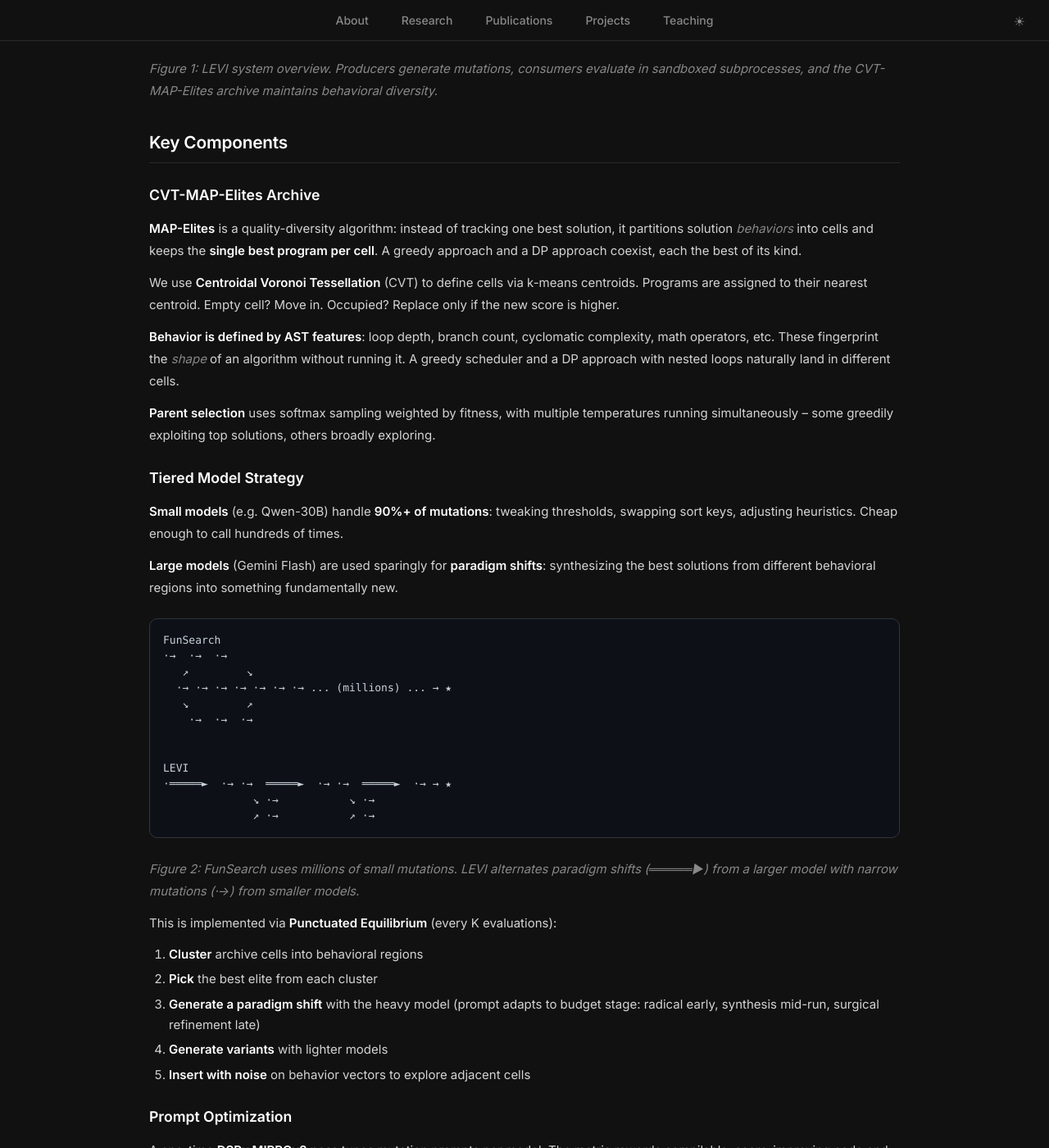
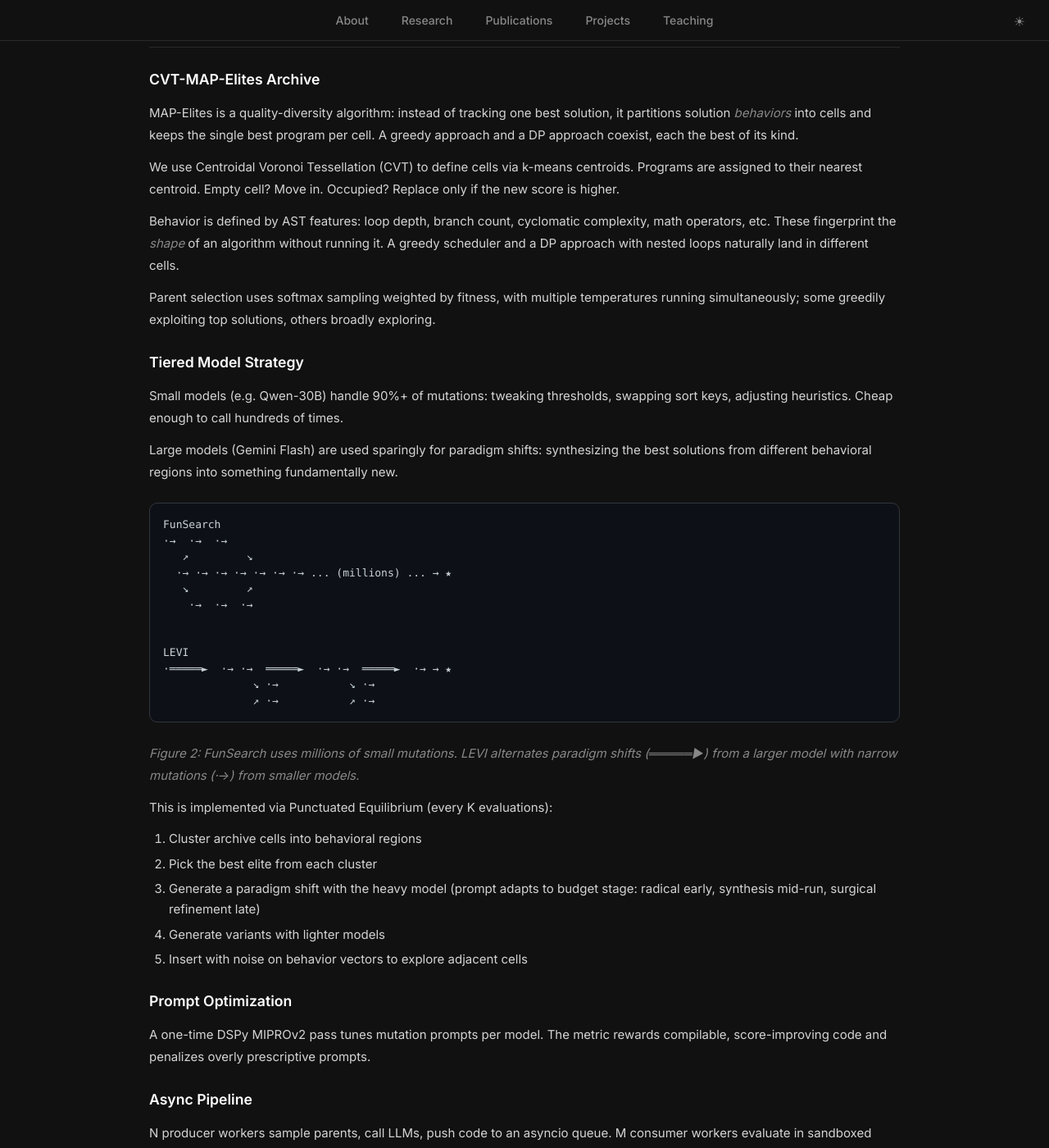
Before and after one commit to ttanv/ttanv.github.io, a Jekyll site: the page built from levi.md, in a window 1280 px wide and 1400 px high, scrolled down 3048 px. Shown: the whole window at 82% size. Built offline with Jekyll 4.4.1, drawn with Linux system fonts in a browser that asks for light colours; some of the changed text lies outside the part shown.

Commit message:
update text

````diff
--- a/levi.md
+++ b/levi.md
@@ -9,7 +9,7 @@ permalink: /levi
 <details markdown="1">
 <summary><strong>Example: LEVI-evolved EPLB strategy (74.6%)</strong></summary>
 
-One of the programs LEVI discovered for EPLB (Expert Parallel Load Balancing) -- replicating and assigning MoE experts across GPUs to minimize imbalance. This strategy uses greedy apportionment to decide replica counts, then a snake-mapping placement to spread hot experts evenly across devices.
+One of the programs LEVI discovered for EPLB (Expert Parallel Load Balancing). Replicating and assigning MoE experts across GPUs to minimize imbalance. This strategy uses greedy apportionment to decide replica counts, then a snake-mapping placement to spread hot experts evenly across devices.
 
 ```python
 import torch
@@ -135,11 +135,11 @@ def rebalance_experts(
 
 ## TLDR
 
-Existing LLM-based evolutionary systems (OpenEvolve, ShinkaEvolve) have **weak diversity mechanisms**, converge early, and compensate by throwing expensive models at the problem. This leads to bloated costs and unnecessary complexity.
+Existing LLM-based evolutionary systems (OpenEvolve, ShinkaEvolve) have weak diversity mechanisms, converge early, and compensate by throwing expensive models at the problem. This leads to bloated costs and unnecessary complexity.
 
-LEVI fixes the root cause: **CVT-MAP-Elites** with **AST-based behavioral fingerprinting** keeps a diverse archive where each cell holds the best solution for its behavioral niche. Different algorithmic approaches naturally land in different cells, so the system never collapses onto one strategy. We split mutations into two tiers: **cheap small models** (e.g. Qwen-30B) for hundreds of narrow mutations, and a **larger model** (Gemini Flash) used sparingly for paradigm shifts.
+LEVI fixes the root cause: CVT-MAP-Elites with AST-based behavioral fingerprinting keeps a diverse archive where each cell holds the best solution for its behavioral niche. Different algorithmic approaches naturally land in different cells, so the system never collapses onto one strategy. We split mutations into two tiers: cheap small models (e.g. Qwen-30B) for hundreds of narrow mutations, and a larger model (e.g. Gemini Flash) used sparingly for paradigm shifts.
 
-Result: ***better*** scores than OpenEvolve, ShinkaEvolve, and GEPA on ADRS benchmarks at **1.5-6.7x lower cost**.
+Result: Better scores than OpenEvolve, ShinkaEvolve, and GEPA on ADRS benchmarks at **1.5-6.7x lower cost**.
 
 **LEVI will be open-sourced on GitHub soon.** Point it at a scoring function and a seed program and it runs until the budget is spent.
 
@@ -885,19 +883,19 @@ DSPy optimizes mutation prompts once up front, then producer workers sample pare
 
 ### CVT-MAP-Elites Archive
 
-**MAP-Elites** is a quality-diversity algorithm: instead of tracking one best solution, it partitions solution *behaviors* into cells and keeps the **single best program per cell**. A greedy approach and a DP approach coexist, each the best of its kind.
+MAP-Elites is a quality-diversity algorithm: instead of tracking one best solution, it partitions solution *behaviors* into cells and keeps the single best program per cell. A greedy approach and a DP approach coexist, each the best of its kind.
 
-We use **Centroidal Voronoi Tessellation** (CVT) to define cells via k-means centroids. Programs are assigned to their nearest centroid. Empty cell? Move in. Occupied? Replace only if the new score is higher.
+We use Centroidal Voronoi Tessellation (CVT) to define cells via k-means centroids. Programs are assigned to their nearest centroid. Empty cell? Move in. Occupied? Replace only if the new score is higher.
 
-**Behavior is defined by AST features**: loop depth, branch count, cyclomatic complexity, math operators, etc. These fingerprint the *shape* of an algorithm without running it. A greedy scheduler and a DP approach with nested loops naturally land in different cells.
+Behavior is defined by AST features: loop depth, branch count, cyclomatic complexity, math operators, etc. These fingerprint the *shape* of an algorithm without running it. A greedy scheduler and a DP approach with nested loops naturally land in different cells.
 
-**Parent selection** uses softmax sampling weighted by fitness, with multiple temperatures running simultaneously -- some greedily exploiting top solutions, others broadly exploring.
+Parent selection uses softmax sampling weighted by fitness, with multiple temperatures running simultaneously; some greedily exploiting top solutions, others broadly exploring.
 
 ### Tiered Model Strategy
 
-**Small models** (e.g. Qwen-30B) handle **90%+ of mutations**: tweaking thresholds, swapping sort keys, adjusting heuristics. Cheap enough to call hundreds of times.
+Small models (e.g. Qwen-30B) handle 90%+ of mutations: tweaking thresholds, swapping sort keys, adjusting heuristics. Cheap enough to call hundreds of times.
 
-**Large models** (Gemini Flash) are used sparingly for **paradigm shifts**: synthesizing the best solutions from different behavioral regions into something fundamentally new.
+Large models (Gemini Flash) are used sparingly for paradigm shifts: synthesizing the best solutions from different behavioral regions into something fundamentally new.
 
 ```
 FunSearch
@@ -916,21 +914,21 @@ LEVI
 
 *Figure 2: FunSearch uses millions of small mutations. LEVI alternates paradigm shifts (═════►) from a larger model with narrow mutations (·→) from smaller models.*
 
-This is implemented via **Punctuated Equilibrium** (every K evaluations):
+This is implemented via Punctuated Equilibrium (every K evaluations):
 
-1. **Cluster** archive cells into behavioral regions
-2. **Pick** the best elite from each cluster
-3. **Generate a paradigm shift** with the heavy model (prompt adapts to budget stage: radical early, synthesis mid-run, surgical refinement late)
-4. **Generate variants** with lighter models
-5. **Insert with noise** on behavior vectors to explore adjacent cells
+1. Cluster archive cells into behavioral regions
+2. Pick the best elite from each cluster
+3. Generate a paradigm shift with the heavy model (prompt adapts to budget stage: radical early, synthesis mid-run, surgical refinement late)
+4. Generate variants with lighter models
+5. Insert with noise on behavior vectors to explore adjacent cells
 
 ### Prompt Optimization
 
-A one-time **DSPy MIPROv2** pass tunes mutation prompts per model. The metric rewards compilable, score-improving code and penalizes overly prescriptive prompts.
+A one-time DSPy MIPROv2 pass tunes mutation prompts per model. The metric rewards compilable, score-improving code and penalizes overly prescriptive prompts.
 
 ### Async Pipeline
 
-**N producer workers** sample parents, call LLMs, push code to an asyncio queue. **M consumer workers** evaluate in sandboxed subprocesses (`ResilientProcessPool` with hard SIGKILL timeouts). Archive access is lock-protected but contention stays low since LLM calls and evaluations happen outside the lock.
+N producer workers sample parents, call LLMs, push code to an asyncio queue. M consumer workers evaluate in sandboxed subprocesses (`ResilientProcessPool` with hard SIGKILL timeouts). Archive access is lock-protected but contention stays low since LLM calls and evaluations happen outside the lock.
 
 **Budget enforcement is by-construction**: the pipeline checks dollars, eval count, and wall time before every LLM call and shuts down cleanly when any limit is hit.
 
````
Also changed, not shown: other parts of levi.md (+7 -9 lines).
